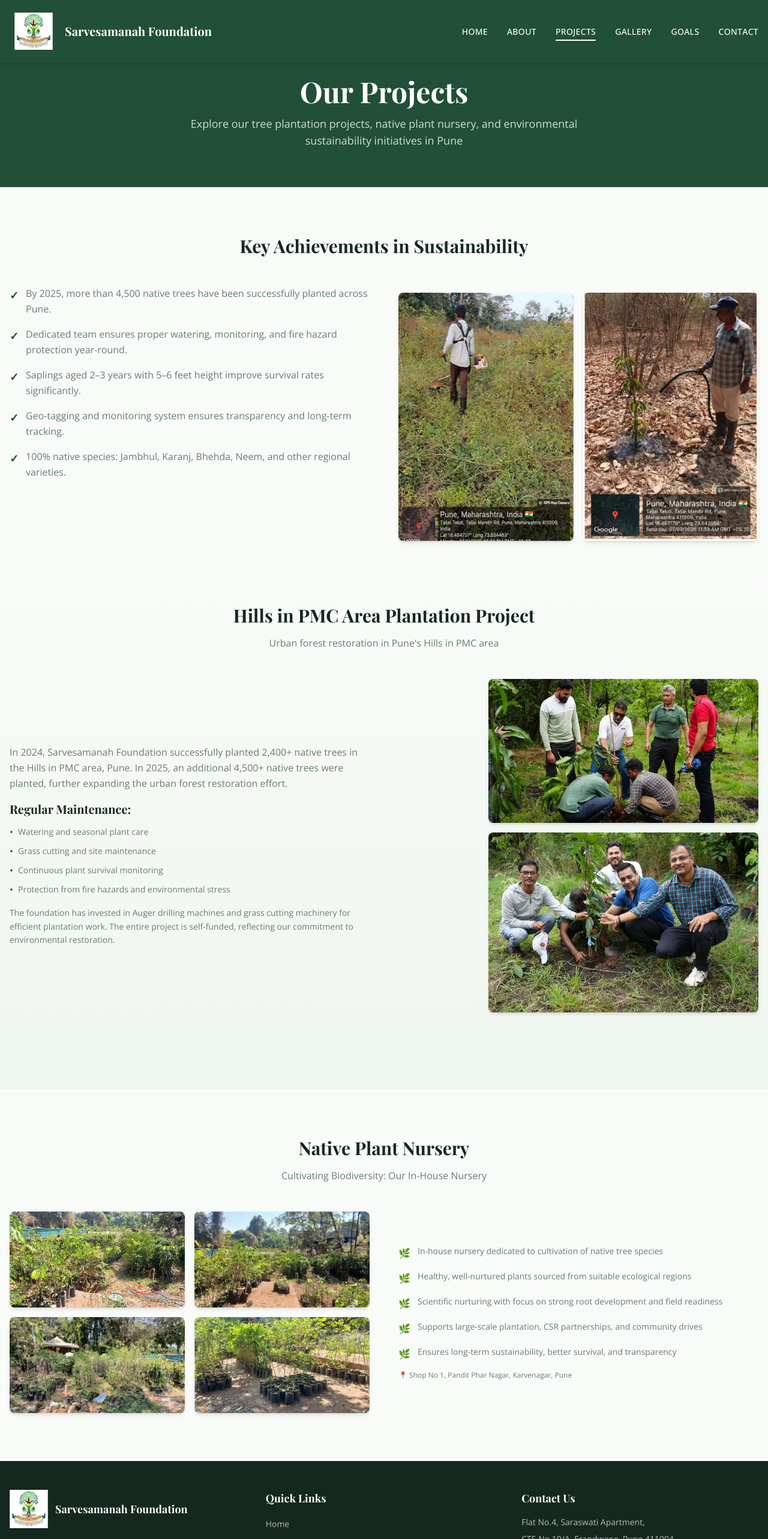
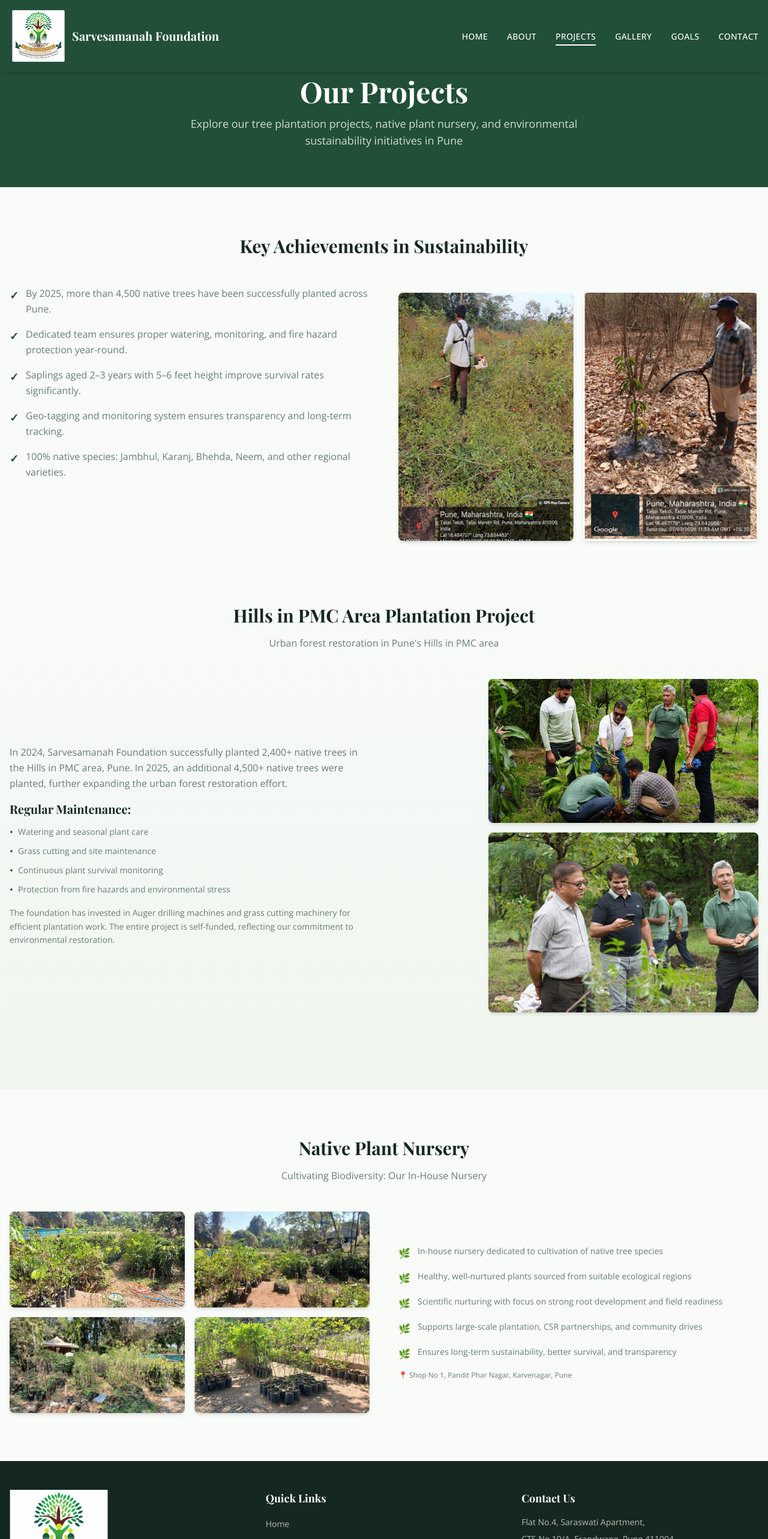
Before and after one commit to sujayjirapure/ngo2, a React (Vite) app: page /projects in a window 1280 px wide. Shown: the top 2566 px of the page at 60% size. Built offline with nearby package versions, Linux system fonts and the light colour scheme; the HTML template or start-up script is replaced by a standard one.

Commit message:
gallery edited 1 /4.26

```diff
--- a/src/components/Footer.jsx
+++ b/src/components/Footer.jsx
@@ -8,10 +8,17 @@ function Footer() {
         <div className="grid grid-cols-1 md:grid-cols-3 gap-8">
           {/* Logo & About */}
           <div>
-            <div className="flex items-center gap-3 mb-4">
-              <img src={logo} alt="Sarvesamanah Foundation" className="h-16 w-16" />
-              <span className="font-heading text-lg font-bold">Sarvesamanah Foundation</span>
+  <div className="flex flex-col items-start mb-4">
+    <img
+      src={logo}
+      alt="Sarvesamanah Foundation"
+      className="h-40 w-45 mb-2"
+    />
+    <span className="font-heading text-lg font-bold">
+      Sarvesamanah Foundation
+    </span>
   </div>
+
   <p className="text-background/70 font-body text-sm leading-relaxed">
     Branches of Care, Roots of Trust. Nurturing nature through community-driven
     tree plantation and environmental conservation in Pune, India.
--- a/src/components/Navbar.jsx
+++ b/src/components/Navbar.jsx
@@ -24,11 +24,11 @@ function Navbar() {
     <nav className="fixed top-0 left-0 w-full z-50 bg-primary shadow-md">
       <div className="container mx-auto px-4 py-3 flex items-center justify-between">
         {/* Logo */}
-         <Link to="/" className="flex items-center gap-3" onClick={closeMenu}>
+         <Link to="/" className="flex items-center gap-2" onClick={closeMenu}>
           <img
             src={logo}
             alt="Sarvesamanah Foundation Logo"
-            className="h-20 w-20 object-contain border-8 border-primary rounded-lg"
+            className="h-24 w-24 object-contain border-4 border-primary rounded-lg"
           />
           <span className="text-primary-foreground font-heading text-xl font-bold hidden sm:block">
             Sarvesamanah Foundation
--- a/src/pages/GalleryPage.jsx
+++ b/src/pages/GalleryPage.jsx
@@ -1,12 +1,12 @@
 import gallery1 from "@/assets/gallery/ngog1.jpeg";
 import gallery2 from "@/assets/gallery/ngog2.jpeg";
-// import gallery3 from "@/assets/gallery/ngog3.jpeg";
+import gallery3 from "@/assets/gallery/ngo31.jpeg";
 import gallery4 from "@/assets/gallery/ngog4.jpeg";
 import achievement1 from "@/assets/gallery/ngog5.jpeg";
 import achievement2 from "@/assets/gallery/ngog6.jpeg";
 import achievement3 from "@/assets/gallery/ngog7.jpeg";
 import achievement4 from "@/assets/gallery/ngog14.jpeg";
-import achievement5 from "@/assets/gallery/ngog9.jpeg";
+// import achievement5 from "@/assets/gallery/ngog9.jpeg";
 // import taljai1 from "@/assets//gallery/ngog10.jpeg";
 import taljai2 from "@/assets//gallery/ngog11.jpeg";
 import nursery1 from "@/assets//gallery/ngog12.jpeg";
@@ -17,13 +17,13 @@ import nursery3 from "@/assets//gallery/ngog8.jpeg";
 const galleryImages = [
   { src: gallery1, alt: "Sarvesamanah Foundation tree plantation drive in Pune" },
   { src: gallery2, alt: "Native tree planting by Sarvesamanah volunteers" },
-  // { src: gallery3, alt: "Environmental conservation initiative Pune" },
+  { src: gallery3, alt: "Environmental conservation initiative Pune" },
   { src: gallery4, alt: "Green cover restoration at Taljai Hills" },
   { src: achievement1, alt: "Native saplings planted by Sarvesamanah Foundation" },
   { src: achievement2, alt: "Geo-tagged tree plantation monitoring" },
   { src: achievement3, alt: "Sustainable tree care and maintenance" },
   { src: achievement4, alt: "Healthy native tree growth after plantation" },
-  { src: achievement5, alt: "Sarvesamanah Foundation field work" },
+  // { src: achievement5, alt: "Sarvesamanah Foundation field work" },
   // { src: taljai1, alt: "Taljai Hills urban forest restoration" },
   { src: taljai2, alt: "Native species at Taljai Forest Zone Pune" },
   { src: nursery1, alt: "Native plant nursery by Sarvesamanah Foundation" },
--- a/src/pages/ProjectsPage.jsx
+++ b/src/pages/ProjectsPage.jsx
@@ -1,7 +1,7 @@
 
 import taljai1 from "@/assets/taljai-1.jpg";
 import taljai2 from "@/assets/taljai-2.jpg";
-import taljai3 from "@/assets/ngo2.png";
+import taljai3 from "@/assets/ngo30.jpeg";
 import taljai4 from "@/assets/ngo4.png";
 
 import nursery1 from "@/assets/nursery-1.jpg";
@@ -147,7 +147,7 @@ function ProjectsPage() {
     className="rounded-lg shadow-md w-full md:w-[450px] h-60 object-cover"
   />
   <img
-    src={taljai2}
+    src={taljai3}
     className="rounded-lg shadow-md w-full md:w-[450px] h-62 object-cover"
   />
 </div>
```
Also changed, not shown: src/assets/gallery/ngo31.jpeg (added), src/assets/ngo30.jpeg (added). Lines whose indentation alone changed are shown as unchanged.
